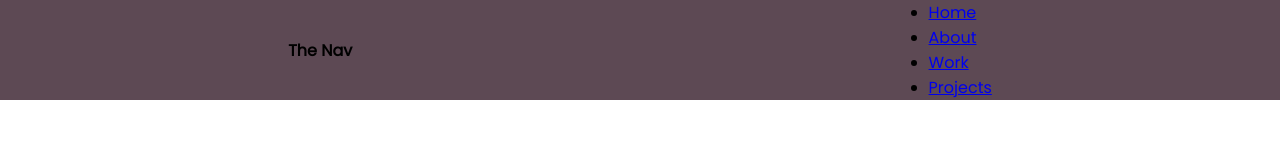
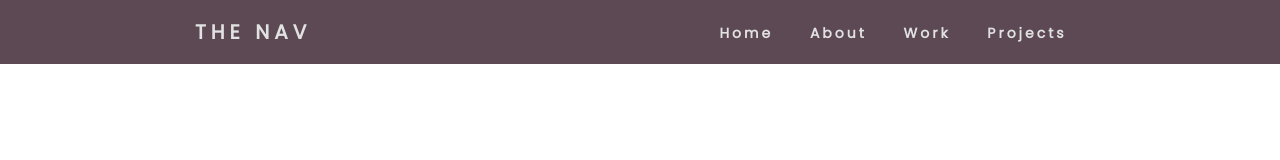
Before and after one commit to Jytang10/responsive-navigation-bar, a plain HTML site: page index.html in a window 1280 px wide. Drawn offline with Linux system fonts and the light colour scheme.

Commit message:
Styled nav

```diff
--- a/index.html
+++ b/index.html
@@ -13,7 +13,7 @@
       <div class="logo">
           <h4>The Nav</h4>
       </div>
-      <ul>
+      <ul class="nav-links">
         <li>
           <a href="#">Home</a>
         </li>
--- a/style.css
+++ b/style.css
@@ -12,3 +12,28 @@ nav {
   background-color: #5d4954;
   font-family: 'Poppins', sans-serif;
 }
+
+.logo {
+  color: rgb(226, 226, 226);
+  text-transform: uppercase;
+  letter-spacing: 5px;
+  font-size: 20px;
+}
+
+.nav-links {
+  display: flex;
+  justify-content: space-around;
+  width: 30%;
+}
+
+.nav-links {
+  list-style: none;
+}
+
+.nav-links a {
+  color: rgb(226, 226, 226);
+  text-decoration: none;
+  letter-spacing: 3px;
+  font-weight: bold;
+  font-size: 14px;
+}
```
